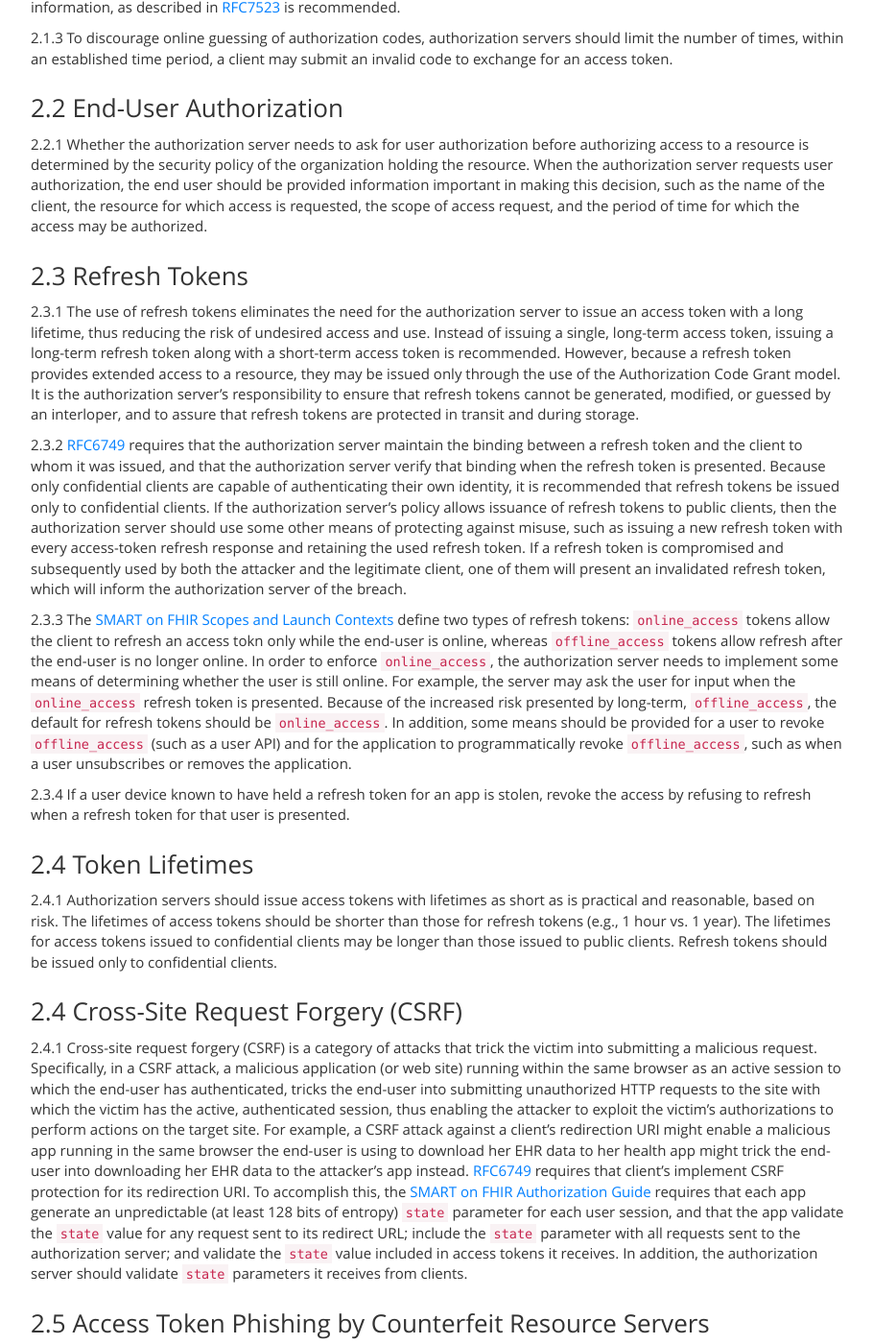
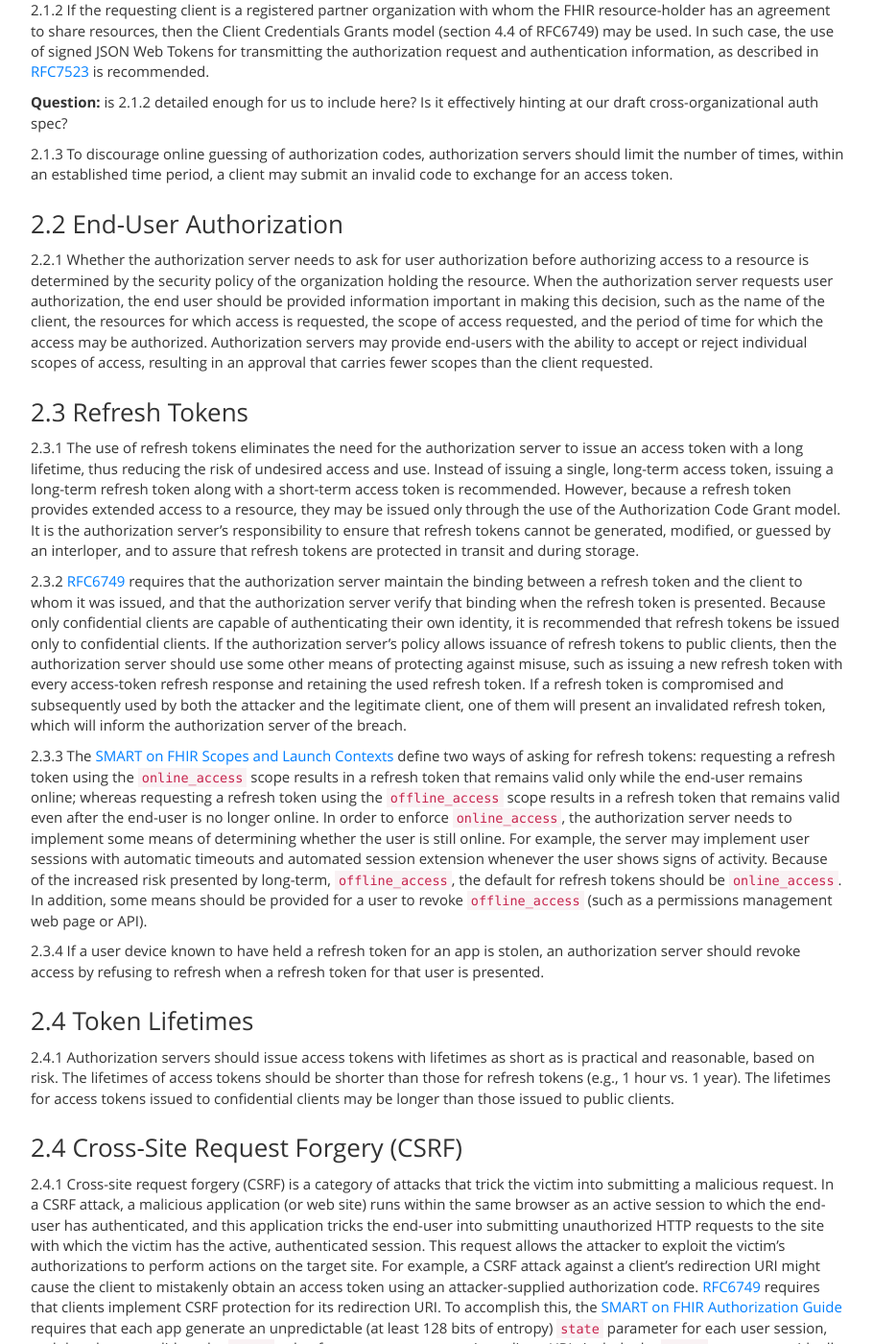
Before and after one commit to smart-on-fhir/smart-on-fhir.github.io, a Jekyll site: the page built from authorization/best-practices/index.md, in a window 1280 px wide and 1400 px high, scrolled down 949 px. Shown: the whole window at 96% size, without its empty margins (38-948 px from the left). Built offline with Jekyll 4.4.1, drawn with Linux system fonts in a browser that asks for light colours; Markdown is read by kramdown in place of the engine named in the settings; some of the changed text lies outside the part shown.

Commit message:
Tweaks to best practices

```diff
--- a/authorization/best-practices/index.md
+++ b/authorization/best-practices/index.md
@@ -5,7 +5,7 @@
 
 # Best Practices in Authorization for SMART on FHIR EHRs
 
-This page is designed to catalog best practices in developing secure SMART on
+This page is catalogs best practices in developing secure SMART on
 FHIR EHR implementations. As such, these considerations don't directly affect
 interoperability; rather, they describe pracical implications of security
 decisions. This page is a work in progress; we anticipate describing details
@@ -31,29 +31,34 @@
 https://tools.ietf.org/html/rfc5246), The Transport Layer Security (TLS)
 Protocol, Version 1.2.  The server involved in the exchange MUST authenticate
 its own identity to the client and set up the secure channel.  Depending upon
-organization policy, authentication of the client may also be required.  2.
-Best Practices for Authorization Servers
+organization policy, authentication of the client may also be required (but
+note that requiring client authentication via mutual TLS may limit
+interoperability of the client across server environments).
+
+## 2. Best Practices for Authorization Servers
 
 ### 2.1 OAuth Grant Models
 
 2.1.1 [RFC 6749](https://tools.ietf.org/html/rfc6749), The OAuth 2.0
-Authorization Framework, defines four models for enabling a client to obtain an
-authorization grant, which is then exchanged for an access token.   The
-Authorization Code Grant model (section 4.1 of RFC6749) provides the distinct
-advantages of 1) enabling the end-user to authenticate directly to the
-authorization server, avoiding having to share credentials with the client; and
-2) enabling the authorization server to transmit the access token directly to
-the client, rather than exposing it to the user-agent (e.g., browser).    The
-authorization code grant model supports both access tokens and refresh tokens,
-and is the preferred model for authorizing an external client to access FHIR
-resources.
+Authorization Framework, defines four types of "authorization grants" that a
+client can exchange for an access token. The Authorization Code Grant (section
+4.1 of RFC6749) provides the distinct advantages of 1) enabling the end-user to
+authenticate directly to the authorization server, avoiding having to share
+credentials with the client; and 2) enabling the authorization server to
+transmit the access token directly to the client, rather than exposing it to
+the user-agent (e.g., browser). The authorization code grant model supports
+both access tokens and refresh tokens, and is the preferred model for
+authorizing an external client to access FHIR resources.
 
-2.1.2 If the requesting client is a registered authorization server for a
-partner organization with whom the FHIR resource-holder has an agreement to
-share resources, then the Client Credentials Grants model (section 4.4 of
-RFC6749) may be used.  In such case, the use of signed JSON Web Tokens for
-transmitting the authorization request and authentication information, as
-described in [RFC7523]( https://tools.ietf.org/html/rfc7523) is recommended.
+2.1.2 If the requesting client is a registered partner organization with whom
+the FHIR resource-holder has an agreement to share resources, then the Client
+Credentials Grants model (section 4.4 of RFC6749) may be used.  In such case,
+the use of signed JSON Web Tokens for transmitting the authorization request
+and authentication information, as described in [RFC7523](
+https://tools.ietf.org/html/rfc7523) is recommended.
+
+**Question:** is 2.1.2 detailed enough for us to include here? Is it
+effectively hinting at our draft cross-organizational auth spec?
 
 2.1.3 To discourage online guessing of authorization codes, authorization
 servers should limit the number of times, within an established time period, a
@@ -65,9 +70,11 @@
 before authorizing access to a resource is determined by the security policy of
 the organization holding the resource.  When the authorization server requests
 user authorization, the end user should be provided information important in
-making this decision, such as the name of the client, the resource for which
-access is requested, the scope of access request, and the period of time for
-which the access may be authorized.
+making this decision, such as the name of the client, the resources for which
+access is requested, the scope of access requested, and the period of time for
+which the access may be authorized. Authorization servers may provide end-users
+with the ability to accept or reject individual scopes of access, resulting
+in an approval that carries fewer scopes than the client requested.
 
 ### 2.3 Refresh Tokens
 
@@ -97,22 +104,22 @@
 
 2.3.3  The [SMART on FHIR Scopes and Launch Contexts](
 http://docs.smarthealthit.org/authorization/scopes-and-launch-context) define
-two types of refresh tokens:  `online_access` tokens allow the client to
-refresh an access tokn only while the end-user is online, whereas
-`offline_access` tokens allow refresh after the end-user is no longer online.
-In order to enforce `online_access`, the authorization server needs to
-implement some means of determining whether the user is still online.  For
-example, the server may ask the user for input when the `online_access` refresh
-token is presented.  Because of the increased risk presented by long-term,
-`offline_access`, the default for refresh tokens should be `online_access`.
-In addition, some means should be provided for a user to revoke
-`offline_access` (such as a user API) and for the application to
-programmatically revoke `offline_access`, such as when a user unsubscribes or
-removes the application.
+two ways of asking for refresh tokens: requesting a refresh token using the
+`online_access` scope results in a refresh token that remains valid only while
+the end-user remains online; whereas requesting a refresh token using the
+`offline_access` scope results in a refresh token that remains valid even after
+the end-user is no longer online.  In order to enforce `online_access`, the
+authorization server needs to implement some means of determining whether the
+user is still online.  For example, the server may implement user sessions with
+automatic timeouts and automated session extension whenever the user shows
+signs of activity.  Because of the increased risk presented by long-term,
+`offline_access`, the default for refresh tokens should be `online_access`.  In
+addition, some means should be provided for a user to revoke `offline_access`
+(such as a permissions management web page or API).
 
 2.3.4 If a user device known to have held a refresh token for an app is stolen,
-revoke the access by refusing to refresh when a refresh token for that user is
-presented.
+an authorization server should revoke access by refusing to refresh when a
+refresh token for that user is presented.
 
 ### 2.4 Token Lifetimes
 
@@ -120,31 +127,29 @@
 as is practical and reasonable, based on risk.  The lifetimes of access tokens
 should be shorter than those for refresh tokens (e.g., 1 hour vs. 1 year).  The
 lifetimes for access tokens issued to confidential clients may be longer than
-those issued to public clients.  Refresh tokens should be issued only to
-confidential clients.
+those issued to public clients.
 
 ### 2.4 Cross-Site Request Forgery (CSRF)
 
 2.4.1 Cross-site request forgery (CSRF) is a category of attacks that trick the
-victim into submitting a malicious request. Specifically, in a CSRF attack, a
-malicious application (or web site) running within the same browser as an
-active session to which the end-user has authenticated, tricks the end-user
+victim into submitting a malicious request. In a CSRF attack, a malicious
+application (or web site) runs within the same browser as an active session to
+which the end-user has authenticated, and this application tricks the end-user
 into submitting unauthorized HTTP requests to the site with which the victim
-has the active, authenticated session, thus enabling the attacker to exploit
-the victim’s authorizations to perform actions on the target site.  For
-example, a CSRF attack against a client’s redirection URI might enable a
-malicious app running in the same browser the end-user is using to download her
-EHR data to her health app might trick the end-user into downloading her EHR
-data to the attacker’s app instead.   [RFC6749](
-https://tools.ietf.org/html/rfc6749) requires that client’s implement CSRF
-protection for its redirection URI.  To accomplish this, the [SMART on FHIR
-Authorization Guide]( http://docs.smarthealthit.org/authorization/) requires
-that each app generate an unpredictable (at least 128 bits of entropy) `state`
-parameter for each user session, and that the app validate the `state` value
-for any request sent to its redirect URL; include the `state` parameter with
-all requests sent to the authorization server; and validate the `state` value
-included in access tokens it receives.  In addition, the authorization server
-should validate `state` parameters it receives from clients.
+has the active, authenticated session. This request allows the attacker to
+exploit the victim’s authorizations to perform actions on the target site.  For
+example, a CSRF attack against a client’s redirection URI might cause the
+client to mistakenly obtain an access token using an attacker-supplied
+authorization code. [RFC6749]( https://tools.ietf.org/html/rfc6749) requires
+that clients implement CSRF protection for its redirection URI.  To accomplish
+this, the [SMART on FHIR Authorization Guide](
+http://docs.smarthealthit.org/authorization/) requires that each app generate
+an unpredictable (at least 128 bits of entropy) `state` parameter for each user
+session, and that the app validate the `state` value for any request sent to
+its redirect URL; include the `state` parameter with all requests sent to the
+authorization server; and validate the `state` value included in access tokens
+it receives.  In addition, the authorization server should validate `state`
+parameters it receives from clients.
 
 ### 2.5 Access Token Phishing by Counterfeit Resource Servers
 
@@ -162,21 +167,20 @@
 
 ### 4.1 Token Protection
 
-4.1.1 Sometimes the apps you use obtain tokens that enable them to access your
-EHR and other sensitive information.  While most tokens are effective for only
-a limited period of time, other tokens remain on your device for a longer
-period of time.  To avoid misuse of the access privileges these tokens
-represent, it is important to lock your screen, shut down your browser, or
-power down your device when not in use.
+4.1.1 Sometimes apps obtain tokens that enable them to access EHR and other
+sensitive information.  While most tokens are effective for only a limited
+period of time, other tokens remain on a device for a longer period of time.
+To avoid misuse of the access privileges these tokens represent, it is
+important for users to lock decice screens, shut down browsers, or power down
+devices when not in use.
 
 ### 4.2 Cross-Site Request Forgery (CSRF) Protection
 
 4.2.1 For convenience, users often keep multiple web sites and apps open on
 their browser device simultaneously.  Some sites and apps may not be as
-friendly as others and may try to perform actions and access data you would not
-want them to perform or access.  They may accomplish these devious actions
-through an attack called cross-site request forgery (CSRF).  To help protect
-your health information against CSRF attacks, after using an app to access your
-sensitive health data, you should log off the app (or shut down your browser)
-before visiting another site, and clear your browser’s cookies at the end of
-each browser session.
+friendly as others and may try to perform actions and access data in unwanted
+ways.  They may accomplish these devious actions through an attack called
+cross-site request forgery (CSRF).  To help protect health information against
+CSRF attacks, after using an app to access sensitive health data, users should
+log off the app (or shut down the browser) before visiting another site, and
+clear the browser’s cookies at the end of each browser session.
```
Also changed, not shown: other parts of authorization/best-practices/index.md (+1 -1 lines).
